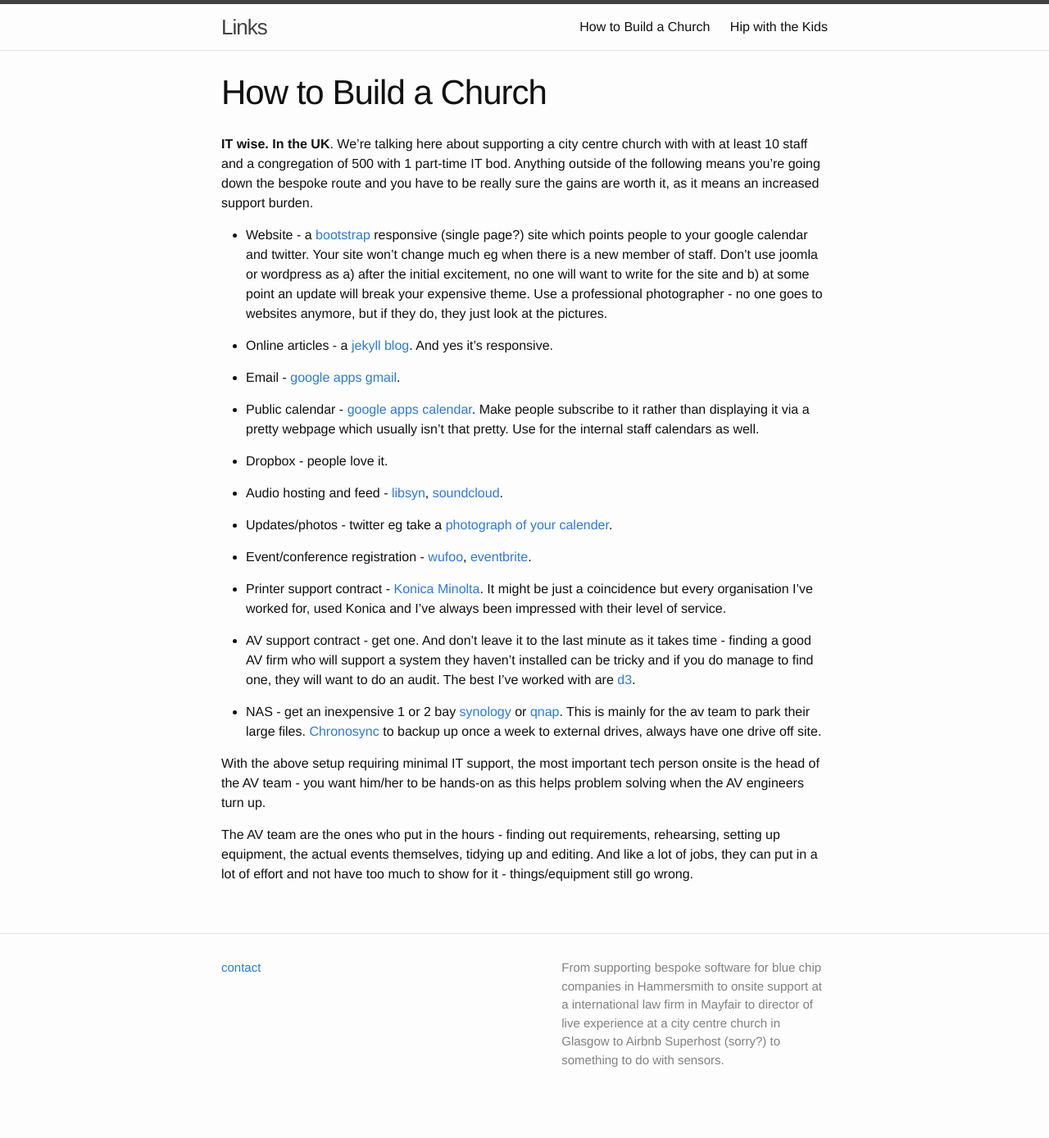
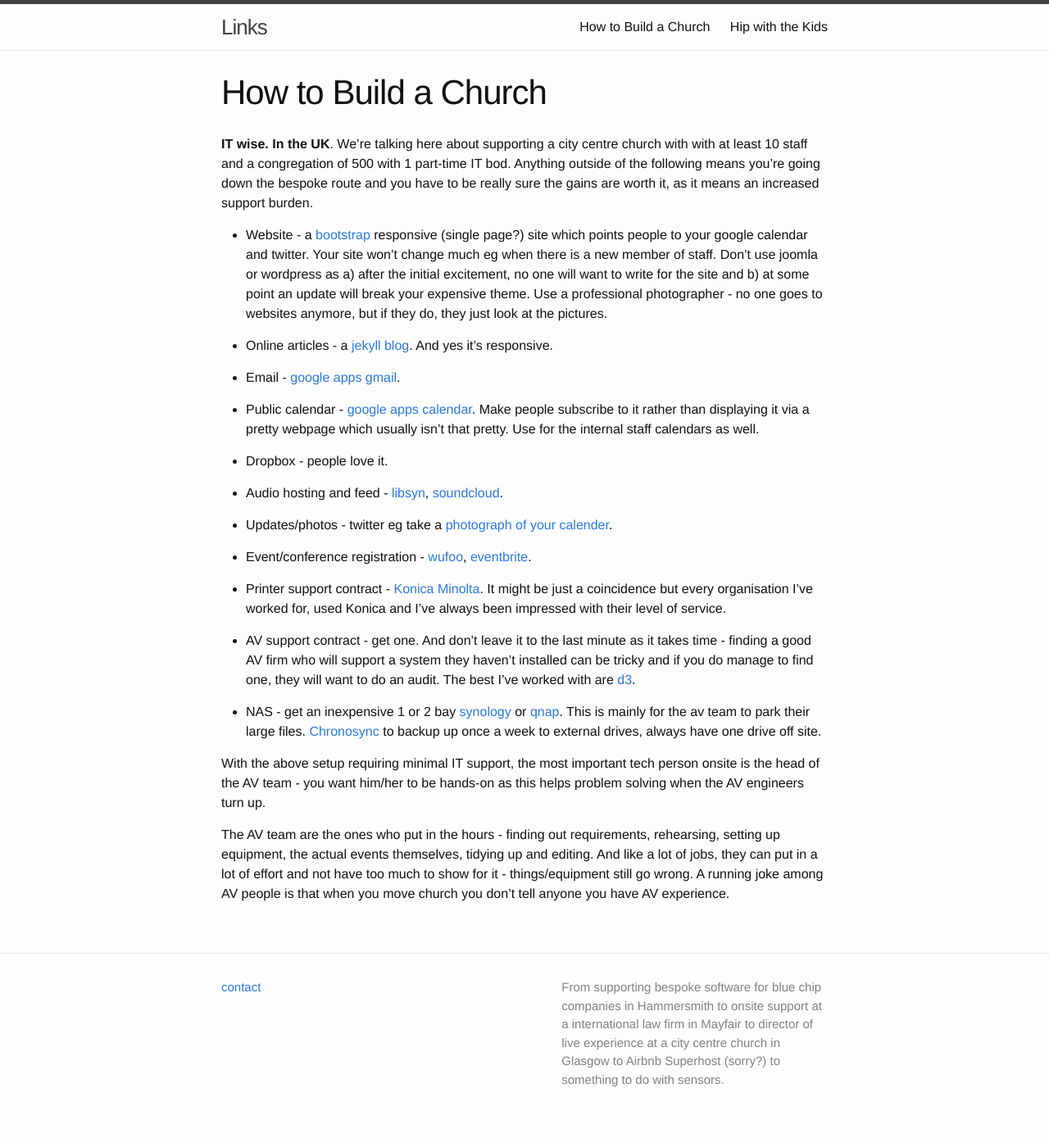
Before and after one commit to FordPark/fordpark.github.io, a Jekyll site: the page built from churchit.md, in a window 1280 px wide. Shown: the whole page at 82% size. Built offline with Jekyll 4.4.1, drawn with Linux system fonts in a browser that asks for light colours; before the commit the page ends 1365 px from its top, so only the background shows below that.

Commit message:
Amend churchit.md - running joke.

```diff
--- a/churchit.md
+++ b/churchit.md
@@ -30,4 +30,4 @@
 
 With the above setup requiring minimal IT support, the most important tech person onsite is the head of the AV team - you want him/her to be hands-on as this helps problem solving when the AV engineers turn up.
 
-The AV team are the ones who put in the hours - finding out requirements, rehearsing, setting up equipment, the actual events themselves, tidying up and editing.  And like a lot of jobs, they can put in a lot of effort and not have too much to show for it - things/equipment still go wrong.
+The AV team are the ones who put in the hours - finding out requirements, rehearsing, setting up equipment, the actual events themselves, tidying up and editing.  And like a lot of jobs, they can put in a lot of effort and not have too much to show for it - things/equipment still go wrong.  A running joke among AV people is that when you move church you don't tell anyone you have AV experience.
```
